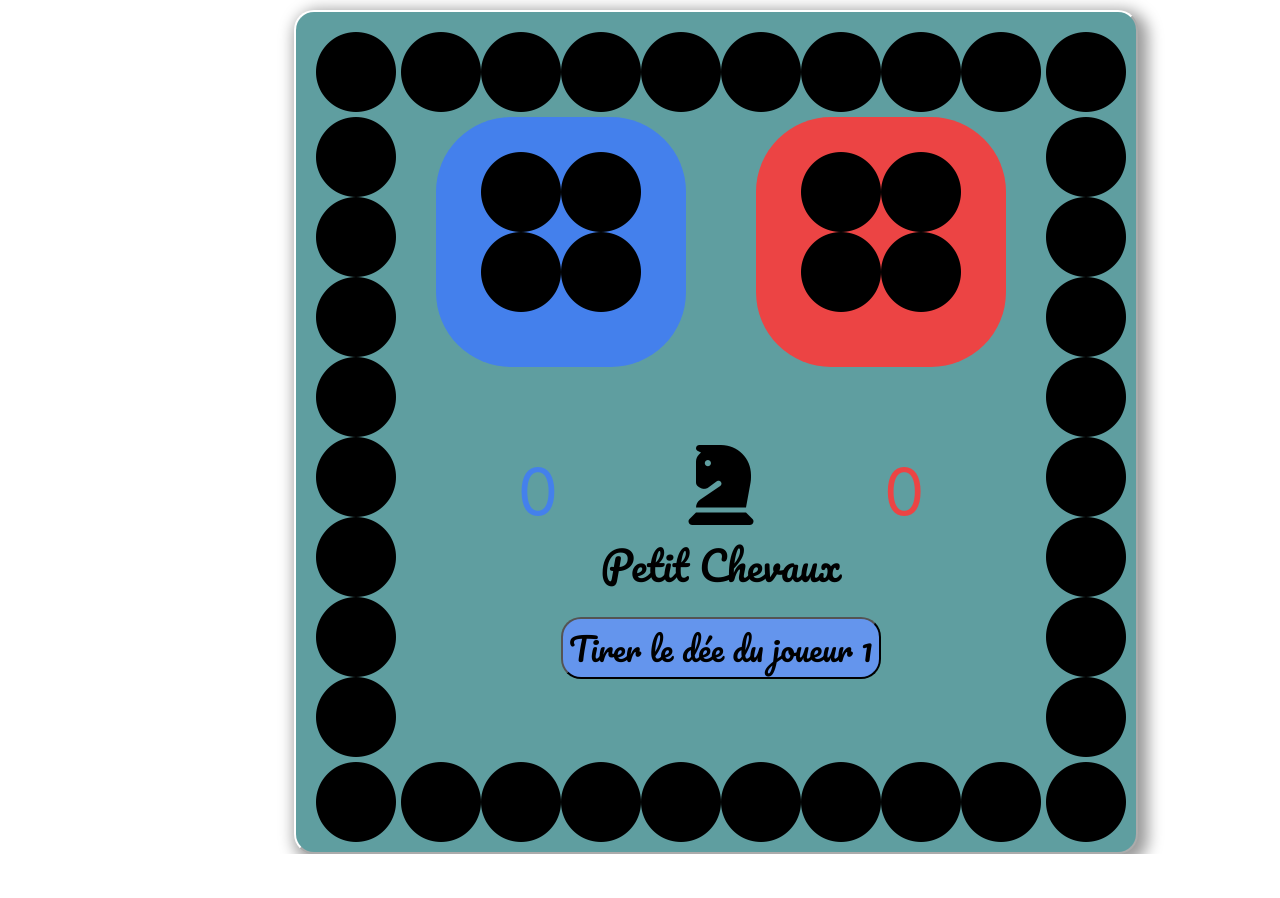
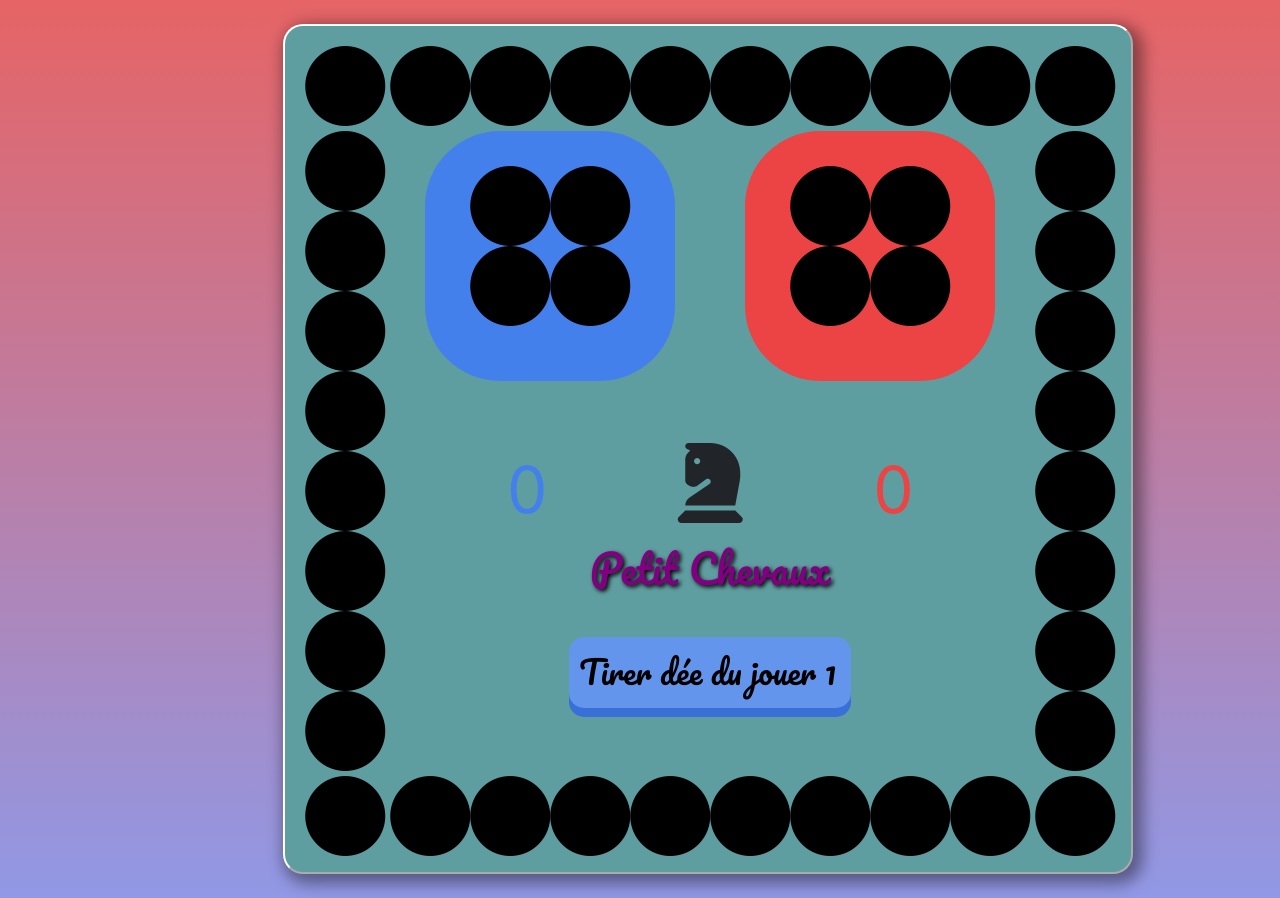
Before and after one commit to karim-28-07/petits, a React (Create React App) app: page / in a window 1280 px wide. Before the commit the page ends 854 px from the top, so only its background shows below. Built offline with nearby package versions, Linux system fonts and the light colour scheme.

Commit message:
final modifection

```diff
--- a/src/App.css
+++ b/src/App.css
@@ -1,11 +1,11 @@
 @import url('https://fonts.googleapis.com/css2?family=Pacifico&display=swap');
 
 body{
-    background-color: white;
+
     width: 100%;
     height: 800px;
     margin: auto;
-    width: 65%;
+    /* width: 65%; */
 }
 
 i {
@@ -19,9 +19,9 @@ i {
 #jeu {
     display: flex;
     padding: 20px;
-    margin: 10px 70px;
-    width: 800px;
-    height: 800px;
+    margin: 0px 70px;
+    width: 850px;
+    height: 850px;
     background-color: cadetblue;
     border: 2px outset white;
     border-radius: 20px;
@@ -71,24 +71,55 @@ p {
     margin: 0;
 }
 
+
 .logo {
     margin: 0 10vmax;
 }
 
 .b1 {
-    /* margin-right: 18vmax; */
+    font-family: 'Pacifico', cursive;
+    font-size: 32px;
+    border-radius: 20px;
     background-color: cornflowerblue;
+    padding: 10px 15px 13px 10px;
+    outline: none;
+    border: none;
+    border-radius: 15px;
+    box-shadow: 0 9px #3870d8;
 }
+.b1:hover {background-color: #4480ec}
+
+.b1:active {
+  box-shadow: 0 5px #666;
+  transform: translateY(4px);
+}
+
+.b2 {
+    font-family: 'Pacifico', cursive;
+    font-size: 32px;
+    border-radius: 20px;
+    background-color: #ec4444;
+    padding: 10px 15px 13px 10px;
+    padding: 10px 15px 13px 10px;
+    outline: none;
+    border: none;
+    border-radius: 15px;
+    box-shadow: 0 9px #d61d1d;
+}
+.b2:hover {background-color: #e42626}
+
+.b2:active {
+  box-shadow: 0 5px #666;
+  transform: translateY(4px);
+}
+
+
 
 .numeroDee {
     text-align: center;
     font-size: 4rem;
 }
 
-.b2 {
-
-    background-color: #ec4444;
-}
 
 .containerP1 {
     text-align: center;
@@ -150,3 +181,67 @@ p {
 .grid-item-8 {
     flex-direction: row-reverse;
 }
+.bg-g{
+   background: linear-gradient(#e66465, #9198e5);
+
+}
+
+.rainbow {
+
+
+   font-family: 'Pacifico', cursive;
+   text-shadow: 2px 2px 4px #000000;
+   font-size:40px;
+
+
+   -webkit-animation: rainbow 5s infinite;
+   animation: rainbow 5s infinite;
+ }
+
+
+ @-webkit-keyframes rainbow{
+   0%{color: orange;}
+   10%{color: purple;}
+     20%{color: red;}
+   30%{color: CadetBlue;}
+     40%{color: yellow;}
+   50%{color: coral;}
+     60%{color: green;}
+   70%{color: cyan;}
+   80%{color: DeepPink;}
+   90%{color: DodgerBlue;}
+     100%{color: orange;}
+ }
+
+
+
+
+ @keyframes rainbow{
+     0%{color: orange;}
+   10%{color: purple;}
+     20%{color: red;}
+   30%{color: CadetBlue;}
+     40%{color: yellow;}
+   50%{color: coral;}
+     60%{color: green;}
+   70%{color: cyan;}
+   80%{color: DeepPink;}
+   90%{color: DodgerBlue;}
+     100%{color: orange;}
+ }
+
+   @-webkit-keyframes rainbow {
+      0%{background-position:0% 82%}
+      50%{background-position:100% 19%}
+      100%{background-position:0% 82%}
+  }
+   @-moz-keyframes rainbow {
+      0%{background-position:0% 82%}
+      50%{background-position:100% 19%}
+      100%{background-position:0% 82%}
+  }
+   @-o-keyframes rainbow {
+      0%{background-position:0% 82%}
+      50%{background-position:100% 19%}
+      100%{background-position:0% 82%}
+  }
--- a/src/App.js
+++ b/src/App.js
@@ -1,13 +1,16 @@
 import React from "react";
 import './App.css'
 import Circle from "./components/Circle.jsx"
-import Winner from "./pic/winner.gif"
+import Winner from "./assets/pic/winner.gif"
+import 'bootstrap/dist/css/bootstrap.min.css';
+
 
 class App extends React.Component {
   constructor(props) {
     super(props);
 
     this.state = {
+
       numDee: 0,
       numCase: 0,
       numDee2: 0,
@@ -23,13 +26,14 @@ class App extends React.Component {
   }
 
 
+
   lancerDee() {
     const dee = Math.floor(Math.random() * 6 + 1)
+    console.log("numDEE :", dee);
 
     const player = this.state.currentPlayer
 
     if (player === 1) {
-
 
       if (this.state.numCase !== 0 || dee === 6) {
         this.setState({
@@ -67,6 +71,7 @@ class App extends React.Component {
     let circlesArray = []
 
     for (let index = n; index <= p; index++) {
+
 
       if (this.state.numCase2 === index) {
         circlesArray.push(<Circle key={index} circleColor="#ec4444" />)
@@ -108,22 +113,22 @@ class App extends React.Component {
 
   renderVictory() {
     if (this.state.player1Tokens.indexOf(false) === -1) {
-      return (<div>
-        <p>You Win !</p>
-        <p>Player 1</p>
-        <div style={{ background: `url(${Winner})`, height: `${window.innerHeight}px`, backgroundRepeat: "no-repeat", marginLeft: "7vmax" }} />
+      return (<div className="winner" >
+        <p className="pWins"> <span className="spanP1">Player 1</span> Wins !</p>
+        <div className="offset-3" style={{ background: `url(${Winner})`, height: `${500}px`, backgroundRepeat: "no-repeat"}} />
       </div>)
     } else if (this.state.player2Tokens.indexOf(false) === -1) {
-      return (<div>
-        <p>You Win !</p>
-        <p>Player 2</p>
-        <div style={{ background: `url(${Winner})`, height: `${window.innerHeight}px`, backgroundRepeat: "no-repeat", marginLeft: "7vmax" }} />
+      return (<div className="winner" >
+                <p className="pWins"> <span className="spanP2">Player 2</span> Wins !</p>
+        <div className="offset-3" style={{ background: `url(${Winner})`, height: `${500}px`, backgroundRepeat: "no-repeat" }} />
       </div>)
 
     } else {
       return (
-        <div>
-          <div id="jeu">
+
+        <div className=" bg-g">
+          <div className="offset-2 py-4">
+          <div  id="jeu">
 
             <div className="grid-game">
 
@@ -143,13 +148,13 @@ class App extends React.Component {
                 <div className="containerP1">
                   <div className="divchildP1">
                     <div >
-                      <Circle circleColor={this.state.player1Tokens[0] ? "white" : "black"} />
-                      <Circle circleColor={this.state.player1Tokens[1] ? "white" : "black"} />
+                      <Circle circleColor={this.state.player1Tokens[0] ? "#4646e8" : "black"} />
+                      <Circle circleColor={this.state.player1Tokens[1] ? "#4646e8" : "black"} />
                     </div>
 
                     <div >
-                      <Circle circleColor={this.state.player1Tokens[2] ? "white" : "black"} />
-                      <Circle circleColor={this.state.player1Tokens[3] ? "white" : "black"} />
+                      <Circle circleColor={this.state.player1Tokens[2] ? "#4646e8" : "black"} />
+                      <Circle circleColor={this.state.player1Tokens[3] ? "#4646e8" : "black"} />
                     </div>
                   </div>
                 </div>
@@ -157,25 +162,26 @@ class App extends React.Component {
                 <div className="containerP2">
                   <div className="divchildP2">
                     <div >
-                      <Circle circleColor={this.state.player2Tokens[0] ? "red" : "black"} />
-                      <Circle circleColor={this.state.player2Tokens[1] ? "red" : "black"} />
+                      <Circle circleColor={this.state.player2Tokens[0] ? "#c30c0c" : "black"} />
+                      <Circle circleColor={this.state.player2Tokens[1] ? "#c30c0c" : "black"} />
                     </div>
 
                     <div >
-                      <Circle circleColor={this.state.player2Tokens[2] ? "red" : "black"} />
-                      <Circle circleColor={this.state.player2Tokens[3] ? "red" : "black"} />
+                      <Circle circleColor={this.state.player2Tokens[2] ? "#c30c0c" : "black"} />
+                      <Circle circleColor={this.state.player2Tokens[3] ? "#c30c0c" : "black"} />
                     </div>
                   </div>
                 </div>
 
                 <div className="numeroDee">
 
+
                   <span className="spanP1">{this.state.numDee}</span>
-                  <i className="fas fa-chess-knight logo"></i>
+                  <i className="fas fa-chess-knight logo "></i>
 
                   <span className="spanP2">{this.state.numDee2}</span>
-                  <p>Petit Chevaux</p>
-                  <button className={this.state.currentPlayer === 1 ? "b1" : "b2"} onClick={this.lancerDee}>Tirer le dée du joueur {this.state.currentPlayer}</button>
+                  <p className="rainbow">Petit Chevaux</p>
+                  <button  className={this.state.currentPlayer === 1 ? "b1" : "b2"} onClick={this.lancerDee}>Tirer dée du jouer {this.state.currentPlayer}</button>
                 </div>
 
               </div>
@@ -195,7 +201,7 @@ class App extends React.Component {
             </div>
 
           </div>
-
+          </div>
         </div>
       )
     }
--- a/src/components/Circle.jsx
+++ b/src/components/Circle.jsx
@@ -4,8 +4,7 @@ import './Circle.css'
 class Circle extends Component {
     render() {
         return (
-            <i className="fas fa-circle" style={{color: this.props.circleColor}}></i>
-            // <span className="circle"></span>
+            <i className="fas fa-circle " style={{color: this.props.circleColor}}></i>
         )
     }
 }
--- a/src/index.js
+++ b/src/index.js
@@ -6,7 +6,7 @@ import App from './App';
 
 ReactDOM.render(
   <React.StrictMode>
-    <App />
+    <App  />
   </React.StrictMode>,
   document.getElementById('root')
 );
```
Also changed, not shown: src/assets/pic/winner.gif (renamed from src/pic/winner.gif).
